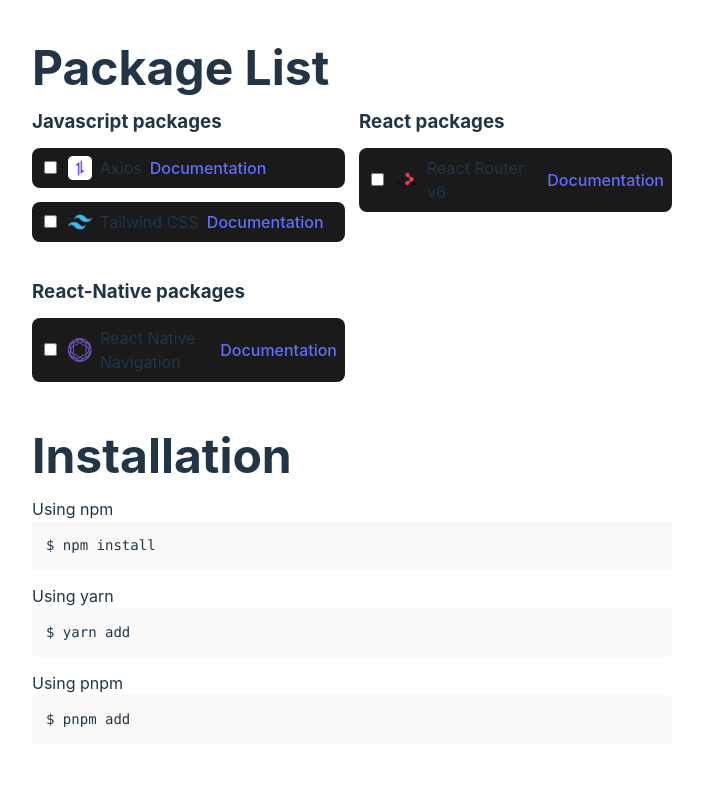
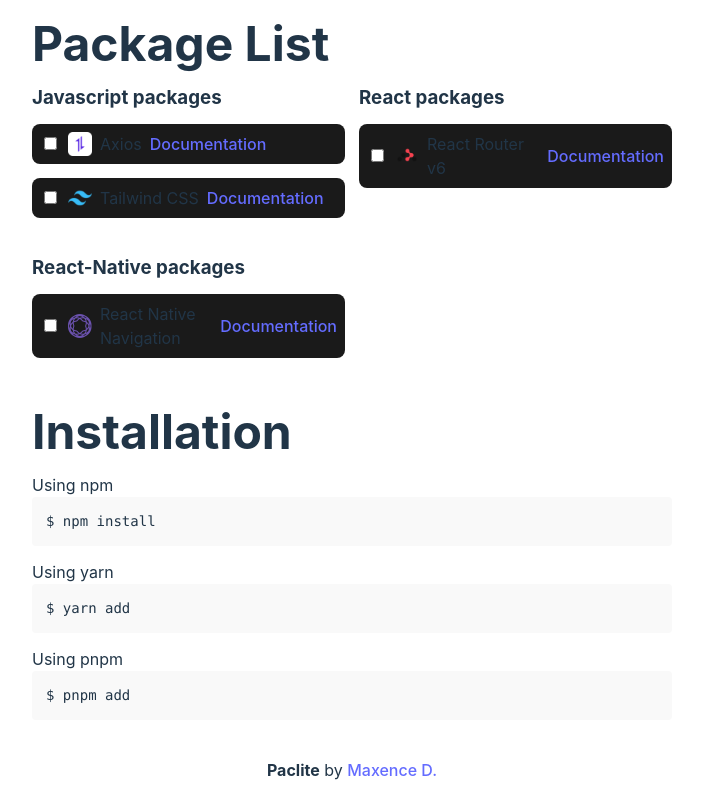
Before and after one commit to DMaxence/paclite, a React (Vite) app: page / in a window 1280 px wide. Shown: the whole page, without its empty margins (288-991 px from the left). Built offline with nearby package versions, Linux system fonts and the light colour scheme; what @splitbee/web would draw is missing.

Commit message:
feat: added credits in footer

```diff
--- a/src/App.tsx
+++ b/src/App.tsx
@@ -4,6 +4,7 @@ import splitbee from '@splitbee/web'
 
 import Commands from './components/Commands'
 import Packages from './components/Packages'
+import Footer from './components/Footer'
 
 splitbee.init({
   disableCookie: true,
@@ -26,6 +27,7 @@ function App() {
     <div className="container">
       <Packages setCommands={setCommands} />
       <Commands commands={filteredCommands()} />
+      <Footer />
     </div>
   )
 }
--- /dev/null
+++ b/src/components/Footer.tsx
@@ -0,0 +1,14 @@
+const Footer = () => {
+  return (
+    <footer className="footer">
+      <div className="content">
+        <p>
+          <strong>Paclite</strong> by{' '}
+          <a href="https://maxencedhx.dev">Maxence D.</a>
+        </p>
+      </div>
+    </footer>
+  )
+}
+
+export default Footer
--- a/src/index.scss
+++ b/src/index.scss
@@ -227,3 +227,9 @@ code {
     }
   }
 }
+
+footer {
+  .content {
+    text-align: center;
+  }
+}
```
